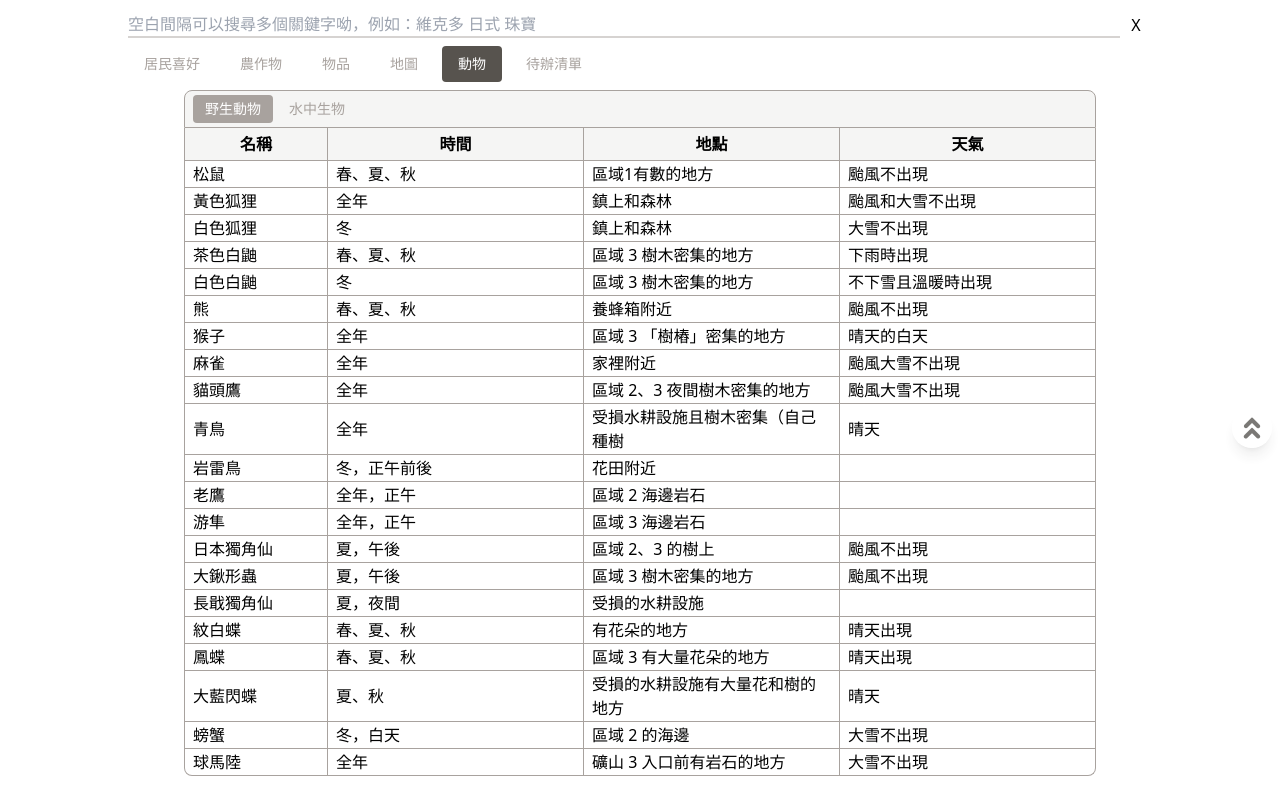
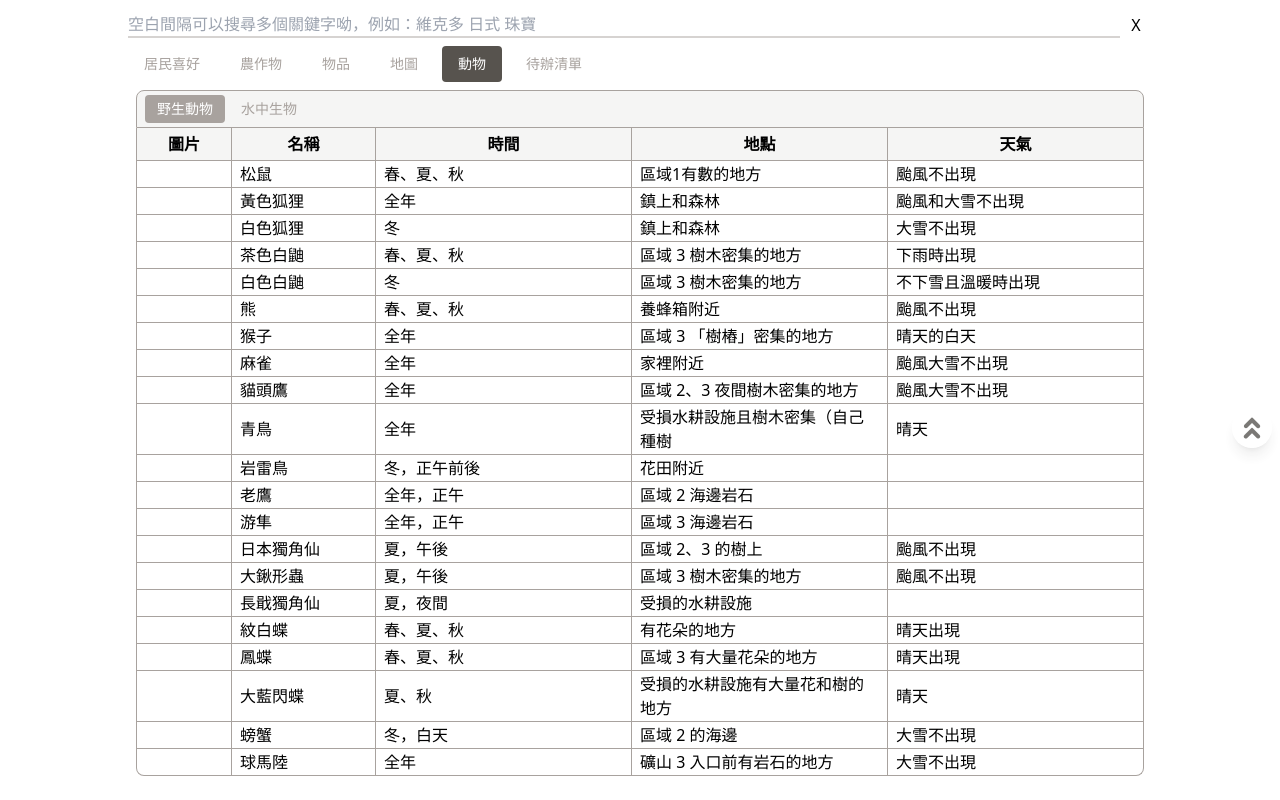
Before and after one commit to pig60214/harvest-moon, a React (Create React App) app: page /animals in a window 1280 px wide. Built offline with nearby package versions, Linux system fonts and the light colour scheme.

Commit message:
Add Image For Animal

```diff
--- a/src/Animals.js
+++ b/src/Animals.js
@@ -38,14 +38,22 @@ export default function Animals() {
   const tabs = ['野生動物', '水中生物'];
   const [selectedTab, setSelectedTab] = useState('野生動物');
   const rawData = selectedTab === '野生動物' ? wildAnimalsRawData : fishesRawData;
-  const rows = rawData.map(animal => (
-    <tr key={animal.name} onClick={() => dispatch(toggleToAnimal(animal))} className={toAnimals.find(a => a.name === animal.name) ? 'bg-stone-300' : ''}>
-      <td>{animal.name}</td>
-      <td>{animal.time}</td>
-      <td>{animal.locations}</td>
-      <td>{animal.weather}</td>
-    </tr>
-  ));
+  const rows = rawData.map(animal => {
+    const isSelected = toAnimals.find(a => a.name === animal.name);
+    let image;
+    try {
+      image = <img className={`w-12 m-auto rounded-full ${isSelected ? 'border border-stone-900' : ''}`} src={require(`assets/images/animals/${animal.name}.jpg`)} alt={animal.name}/>;
+    } catch (error) {}
+    return (
+      <tr key={animal.name} onClick={() => dispatch(toggleToAnimal(animal))} className={isSelected ? 'bg-stone-300' : ''}>
+        <td>{image}</td>
+        <td>{animal.name}</td>
+        <td>{animal.time}</td>
+        <td>{animal.locations}</td>
+        <td>{animal.weather}</td>
+      </tr>
+    )
+  });
   const panel = (<div>
     <ul className='my-tabs sm'>
       { tabs.map(tab => <li key={tab} className={tab === selectedTab ? 'active' : 'inactive'} onClick={() => {setSelectedTab(tab)}}>{tab}</li>) }
@@ -54,8 +62,9 @@ export default function Animals() {
   return (
     <table className='md:mx-auto'>
       <thead>
-        <tr><th colSpan={4}>{panel}</th></tr>
+        <tr><th colSpan={5}>{panel}</th></tr>
         <tr className='h-8'>
+          <th className="w-12 md:w-24">圖片</th>
           <th className='w-36'>名稱</th>
           <th className='w-64'>時間</th>
           <th className='w-64'>地點</th>
--- a/src/ToDoList.js
+++ b/src/ToDoList.js
@@ -32,7 +32,11 @@ function getImage(name) {
         try {
           imgSource = require(`assets/images/items/${name}.jpg`);
         } catch (error) {
+          try {
+            imgSource = require(`assets/images/animals/${name}.jpg`);
+          } catch (error) {
 
+          }
         }
       }
     }
@@ -80,7 +84,8 @@ export default function ToDoList() {
   });
 
   const toAnimals = useSelector(state => state.toAnimals).map(todo => {
-    const content = <>{todo.time ? `在 ${todo.time} ` : ''}{`去 ${todo.locations} 找`} <span className={hightlighText}>{todo.name}</span>{todo.weather ? ` (${todo.weather})` : ''}</>
+    const image = getImage(todo.name);
+    const content = <>{todo.time ? `在 ${todo.time} ` : ''}{`去 ${todo.locations} 找`} <span className={hightlighText}>{todo.name}</span>{image}{todo.weather ? ` (${todo.weather})` : ''}</>
     return <ToDo key={todo.name} onClick={() => dispatch(toggleToAnimal(todo))}>{content}</ToDo>;
   });
   const toDoList = useSelector((state) => state.toDoList);
```
Also changed, not shown: src/assets/images/animals/大王烏賊.jpg (added), src/assets/images/animals/龍膽石斑.jpg (added).
